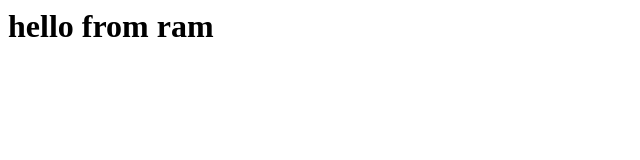
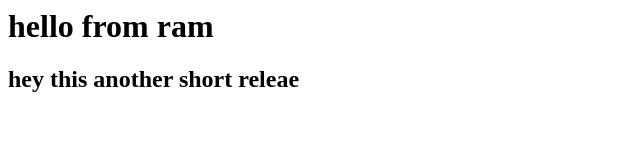
Before and after one commit to ramjangra-jpg/website, a plain HTML site: page index.html in a window 1280 px wide. Shown: the whole page, without its empty margins (0-640 px from the left). Drawn offline with Linux system fonts and the light colour scheme.

Commit message:
udate website

```diff
--- a/index.html
+++ b/index.html
@@ -2,5 +2,6 @@
 <title> My first CICD pipeline </title>
 <body>
 <h1> hello from ram </h1>
+<h2>hey this another short releae </h2>
 </body>
 </html>
```
